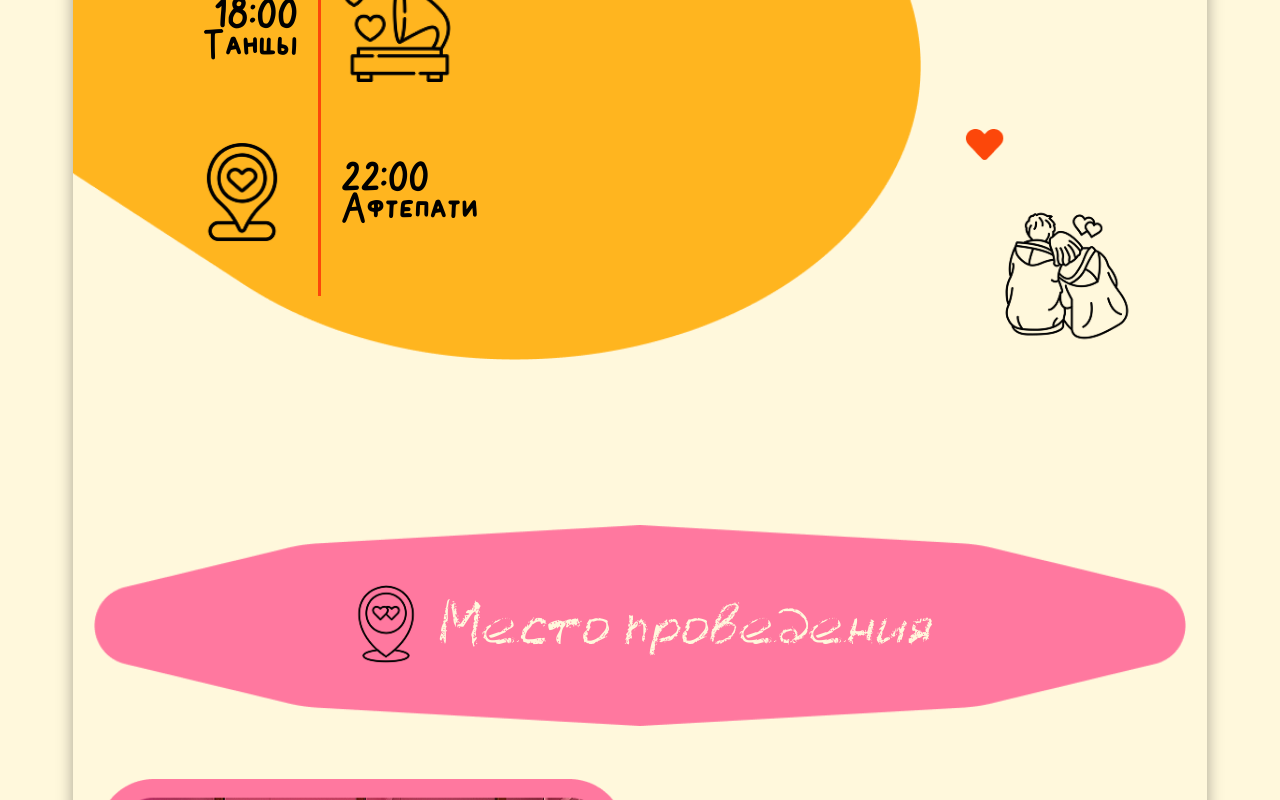
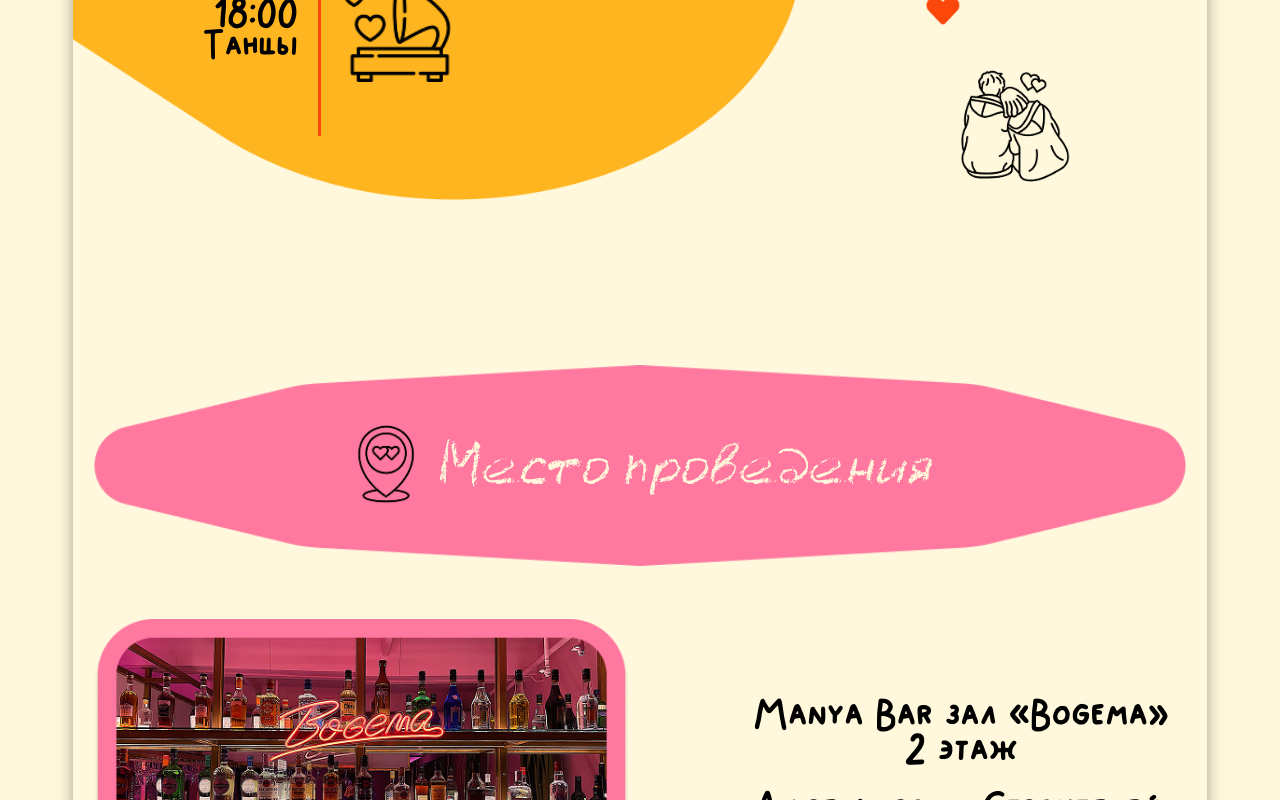
Before and after one commit to MaximZaharovO/MyWedding, a React (Create React App) app: page / in a window 1280 px wide. Shown: the part 2400-3200 px from the top of the page. Built offline with nearby package versions, Linux system fonts and the light colour scheme.

Commit message:
friends route

```diff
--- a/package.json
+++ b/package.json
@@ -12,6 +12,7 @@
     "react-animate-on-scroll": "^2.1.9",
     "react-countdown": "^2.3.6",
     "react-dom": "^18.0.0",
+    "react-router-dom": "^7.6.0",
     "react-scripts": "5.0.1"
   },
   "scripts": {
--- a/src/App.js
+++ b/src/App.js
@@ -11,18 +11,30 @@ import Chat from './components/sections/Chat';
 import Wait from './components/sections/WaitFor/Wait';
 import "animate.css/animate.compat.css"
 import ScrollAnimation from 'react-animate-on-scroll';
+import { BrowserRouter as Router, Route, Routes } from 'react-router-dom';
+
+function App() {
+  return (
+    <Router>
+      <Routes>
+        <Route path='/' element={<Page isFriends={false}/>} />
+        <Route path='/friends' element={<Page isFriends={true}/>} />
+      </Routes>
+    </Router>
+  );
+}
+
+export default App;
 
 
-function App() {
-
-  return (
-    <div class="App">
+const Page = ({isFriends}) => {
+  return <div class="App">
       <Music/>
       <ScrollAnimation animateIn="zoomIn">
         <Hello/>
       </ScrollAnimation>
       <ScrollAnimation animateIn="fadeIn">
-        <Timing/>
+        <Timing isFriends={isFriends}/>
       </ScrollAnimation>
         <ScrollAnimation animateIn="fadeIn">
       <Place/>
@@ -34,17 +46,14 @@ function App() {
       <DressCode/>
         </ScrollAnimation>
       <ScrollAnimation animateIn="fadeIn">
-      <Chat/>
+      <Chat isFriends={isFriends}/>
         </ScrollAnimation>
       <ScrollAnimation animateIn="fadeIn">
         <Wait/>
       </ScrollAnimation>
 
       <ScrollAnimation animateIn="fadeIn">
-        <Anketa/>
+        <Anketa isFriends={isFriends}/>
       </ScrollAnimation>
     </div>
-  );
 }
-
-export default App;
--- a/src/components/sections/Anketa.jsx
+++ b/src/components/sections/Anketa.jsx
@@ -5,7 +5,7 @@ import Input from "../Input/Input";
 import TextArea from "../TextArea/TextArea";
 import Radiobutton from "../Radiobutton/Radiobutton";
 
-const Anketa = () => {
+const Anketa = ({isFriends}) => {
   const [fio, setFio] = useState("")
   const [secondName, setSecondName] = useState("")
   const [musicList, setMusicList] = useState("")
@@ -87,7 +87,7 @@ const Anketa = () => {
         <Input value={secondName} setValue={setSecondName} placeholder={"Фамилия"} label={"Введите вашу фамилию:"}/>
         <Checkbox checked={isZags} label={"Смогу присутствовать в ЗАГСе"} setIsChecked={setIsZags}/>
         <Checkbox checked={isBunket} label={"Смогу присутствовать на банкете"} setIsChecked={setIsBunket}/>
-        <Checkbox checked={isParty} label={"Смогу присутствовать на вечеринке для друзей после банкета"} setIsChecked={setIsParty}/>
+        {isFriends && <Checkbox checked={isParty} label={"Смогу присутствовать на вечеринке для друзей после банкета"} setIsChecked={setIsParty}/>}
         <TextArea value={musicList} setValue={setMusicList} placeholder={"По одной песне на строку"} label={"Здесь можно написать названия песен, которые вам нравятся:"}/>
         <div>Мы хотим, чтобы вы выбрали для себя блюда на банкет</div>
         <div>Салат</div>
--- a/src/components/sections/Chat.jsx
+++ b/src/components/sections/Chat.jsx
@@ -1,6 +1,6 @@
 import chatImg from "../../imgs/chat/chat-icon.svg"
 
-const Chat = () => {
+const Chat = ({isFriends}) => {
     return (
         <div className="chat__section">
             <div className="chat__section-title">
@@ -15,12 +15,12 @@ const Chat = () => {
                 </span>
                 Чат для гостей
             </a>
-            <a target="_blank" href="https://t.me/+zpEp3ShsaoEzYzdi" className="chat__section-friends_button chat__section_button">
+            {isFriends && <a target="_blank" href="https://t.me/+zpEp3ShsaoEzYzdi" className="chat__section-friends_button chat__section_button">
                 <span className="chat__section_button-img">
                     <img src={chatImg}/>
                 </span>
                 Чатик для друзей
-            </a>
+            </a>}
         </div>
     )
 }
--- a/src/components/sections/Timing/Timing.jsx
+++ b/src/components/sections/Timing/Timing.jsx
@@ -3,7 +3,7 @@ import WeddingTiming from './WeddingTiming';
 import loveImg from '../../../imgs/love.png'
 import whenBack from "../../../imgs/place/whenback.png"
 
-const Timing = () => {
+const Timing = ({isFriends}) => {
     return (
         <div className='timing__section'>
             <div className='timing__section-title'>
@@ -27,7 +27,7 @@ const Timing = () => {
                     justifyItems: 'center'
                 }}>
                     <div className='timing__section-when-block_title'>ВО СКОЛЬКО?</div>
-                    <WeddingTiming/>
+                    <WeddingTiming isFriends={isFriends}/>
                 </div>
             </div>
         </div>
--- a/src/components/sections/Timing/WeddingTiming.jsx
+++ b/src/components/sections/Timing/WeddingTiming.jsx
@@ -4,7 +4,7 @@ import socialImg from "../../../imgs/timing/icons/social.png"
 import locationImg from "../../../imgs/timing/icons/location-pin.png"
 import contractImg from "../../../imgs/timing/icons/contract.png"
 
-const WeddingTiming = ({}) => {
+const WeddingTiming = ({isFriends}) => {
     return <>
         <div className='timing__section-when-block_time'>
             <div className='timing__section-when-block_time_first'>
@@ -46,7 +46,7 @@ const WeddingTiming = ({}) => {
                     <img alt="" src={gramophoneImg}/>
                 </div>
             </div>
-            <div className='timing__section-when-block_time'>
+            {isFriends && <div className='timing__section-when-block_time'>
                 <div className='timing__section-when-block_time_first'>
                     <img alt="" src={locationImg}/>
                 </div>
@@ -54,7 +54,8 @@ const WeddingTiming = ({}) => {
                     <div className='timing__section-when-block_time--time'>22:00</div>
                     <div className='timing__section-when-block_time--title'>Афтепати</div>
                 </div>
-            </div>
+            </div>}
+
           </>
 }
 
```
Also changed, not shown: 1 other file (tests, documents, lock files or other folders).
